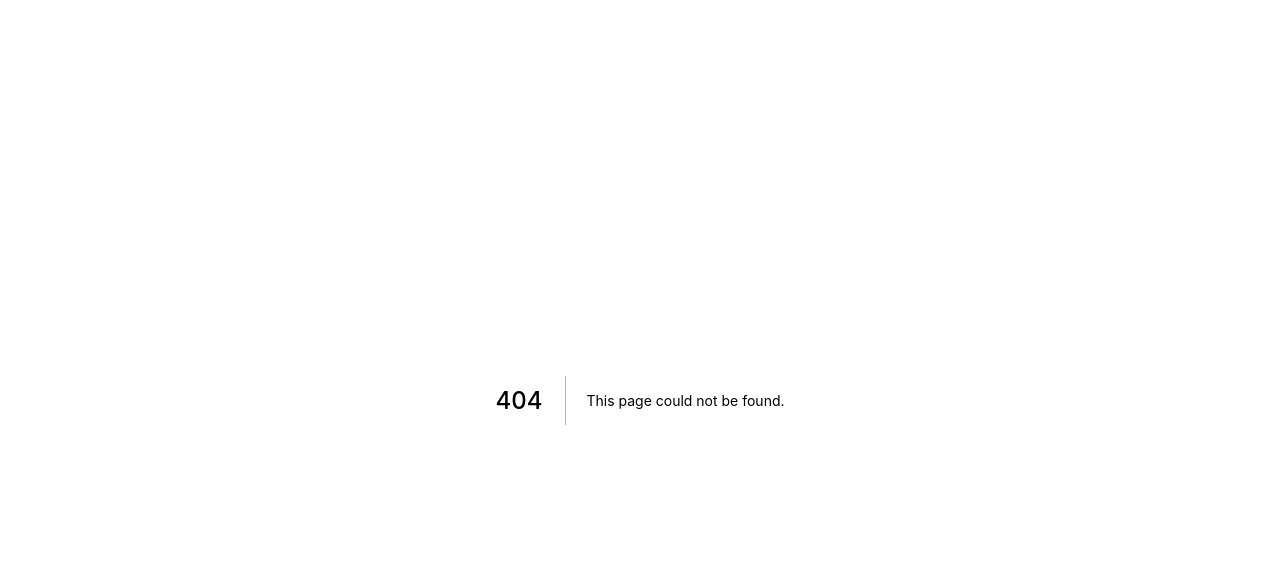
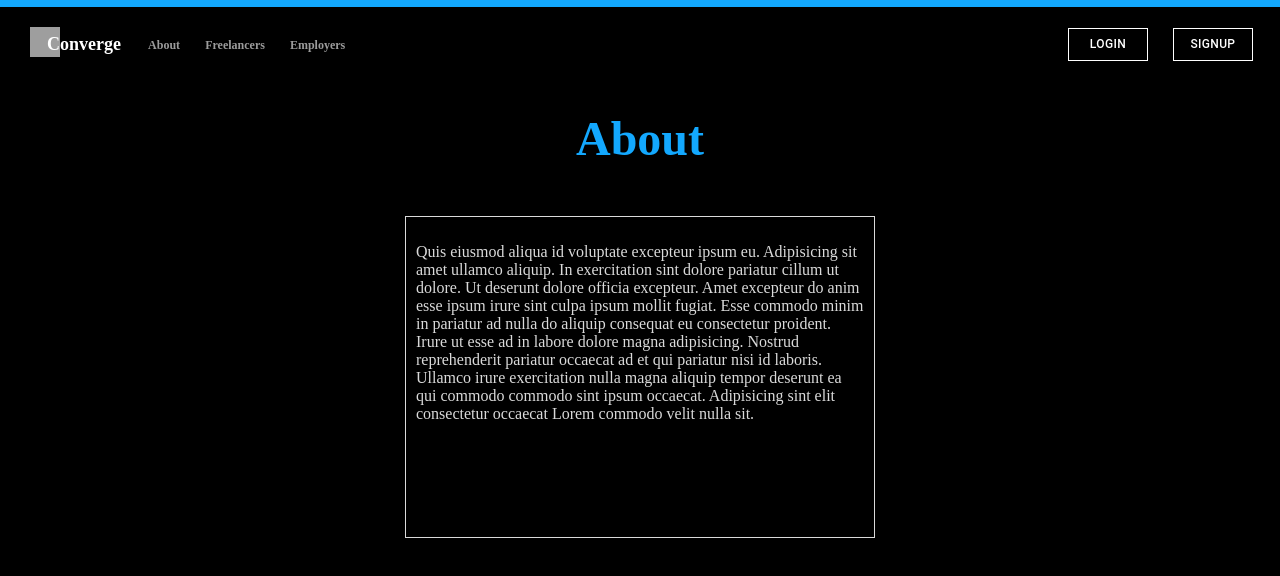
Before and after one commit to converge-app/converge-spa, a Next.js app: page /about in a window 1280 px wide. Before the commit this address had no page. Shown: the top 576 px of the page. Built offline with nearby package versions, Linux system fonts and the light colour scheme; grey boxes are pictures that could not be loaded.

Commit message:
added some changes and added about page

```diff
--- /dev/null
+++ b/components/aboutcontent.tsx
@@ -0,0 +1,47 @@
+import React from "react";
+
+export default function About() {
+  return (
+    <main>
+      <div>
+        <div className="aboutHeadline">
+          <a>About</a>
+        </div>
+        <div className="aboutBox">
+          <p>
+            Quis eiusmod aliqua id voluptate excepteur ipsum eu. Adipisicing sit
+            amet ullamco aliquip. In exercitation sint dolore pariatur cillum ut
+            dolore. Ut deserunt dolore officia excepteur. Amet excepteur do anim
+            esse ipsum irure sint culpa ipsum mollit fugiat. Esse commodo minim
+            in pariatur ad nulla do aliquip consequat eu consectetur proident.
+            Irure ut esse ad in labore dolore magna adipisicing. Nostrud
+            reprehenderit pariatur occaecat ad et qui pariatur nisi id laboris.
+            Ullamco irure exercitation nulla magna aliquip tempor deserunt ea
+            qui commodo commodo sint ipsum occaecat. Adipisicing sint elit
+            consectetur occaecat Lorem commodo velit nulla sit.
+          </p>
+        </div>
+
+        <style jsx>{`
+          div {
+            margin: 0 auto;
+            margin-top: 50px;
+          }
+          div.aboutHeadline {
+            color: #13a8fe;
+            font-size: 48px;
+            font-weight: bold;
+            text-align: center;
+          }
+          div.aboutBox {
+            border: 1px solid;
+            padding: 10px;
+            width: 35%;
+            height: 300px;
+            color: #dadada;
+          }
+        `}</style>
+      </div>
+    </main>
+  );
+}
--- a/components/header.tsx
+++ b/components/header.tsx
@@ -16,7 +16,6 @@ const loginButtonStyle = {
   color: "#ffffff",
   left: 0,
   fontSize: 12,
-
   width: 80
 };
 
@@ -34,21 +33,21 @@ const signupButtonStyle = {
 const linestyle = {
   padding: 0,
   marginTop: 0,
-  height: 5,
-  display: "block"
+  height: 5
 };
 
 export default function Header() {
   return (
     <header>
       <hr color="#13A8FE" style={linestyle}></hr>
-      <div>
+
+      <div className="gridcontainer">
+        <div className="convergeLogo">
           <img src="static\logo.png" />
-        <Link href="/">
+        </div>
+        <div className="logo_text_block">
           <a
             style={{
-              marginRight: 25,
-              marginLeft: 10,
               fontSize: 18,
               color: "#FFFFFF",
               textDecoration: "none",
@@ -57,8 +56,10 @@ export default function Header() {
           >
             Converge
           </a>
-        </Link>
-        <Link href="About">
+        </div>
+
+        <div className="links">
+          <Link href="about">
             <a style={linkStyle}>About</a>
           </Link>
           <Link href="Freelancers">
@@ -67,7 +68,9 @@ export default function Header() {
           <Link href="Employers">
             <a style={linkStyle}>Employers</a>
           </Link>
+        </div>
 
+        <div className="BTN">
           <Link href="login">
             <Button variant="outlined" style={loginButtonStyle}>
               Login
@@ -79,21 +82,41 @@ export default function Header() {
             </Button>
           </Link>
         </div>
+      </div>
 
       <style jsx>{`
+        div a {
+          font-weight: bold;
+        }
+
+        div.gridcontainer {
+          display: grid;
+
+          grid-template-columns: auto auto;
+          grid-template-areas: "img txtBlock lnk a a a a a a a a a a buttons";
+          align-items: start;
+          margin-top: 20px;
+          margin-left: 20px;
+          align-items: center;
+        }
+        div.links {
+          grid-area: lnk;
+        }
+        div.BTN {
+          grid-area: buttons;
+          margin-left: 400px;
+        }
+
         img {
-          float: left;
-          margin-left: 10px;
+          grid-area: img;
           width: 30px;
           height: 30px;
+          margin-left: 10px;
         }
-        div {
-          margin-top: 25px;
-          font-weight: "bold";
-          display: inline-block;
-        }
-        div a {
-          font-weight: bold;
+
+        div.logo_text_block {
+          grid-area: txtBlock;
+          margin-left: -40px;
         }
       `}</style>
 
--- /dev/null
+++ b/pages/about.tsx
@@ -0,0 +1,14 @@
+import React from "react";
+import Header from "../components/header";
+import About from "../components/aboutcontent";
+
+function Home(): JSX.Element {
+  return (
+    <div>
+      <Header></Header>
+      <About></About>
+    </div>
+  );
+}
+
+export default Home;
```
Also changed, not shown: components/maincontent.tsx (+18 -8 lines), static/Vector.svg (added). Lines whose indentation alone changed are shown as unchanged.
